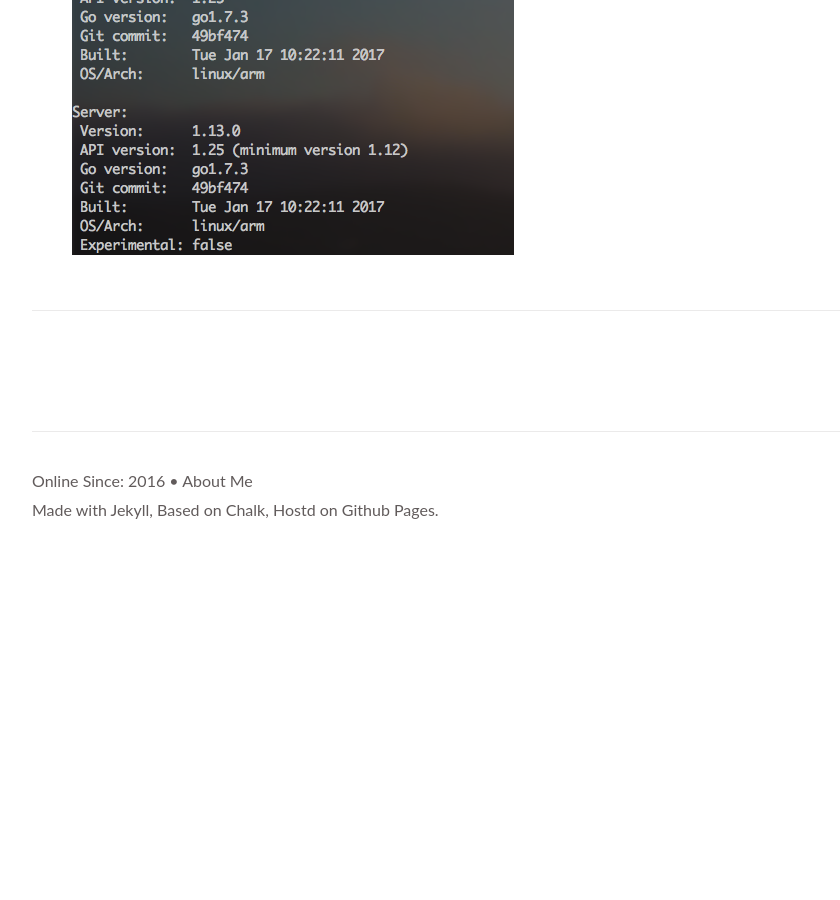
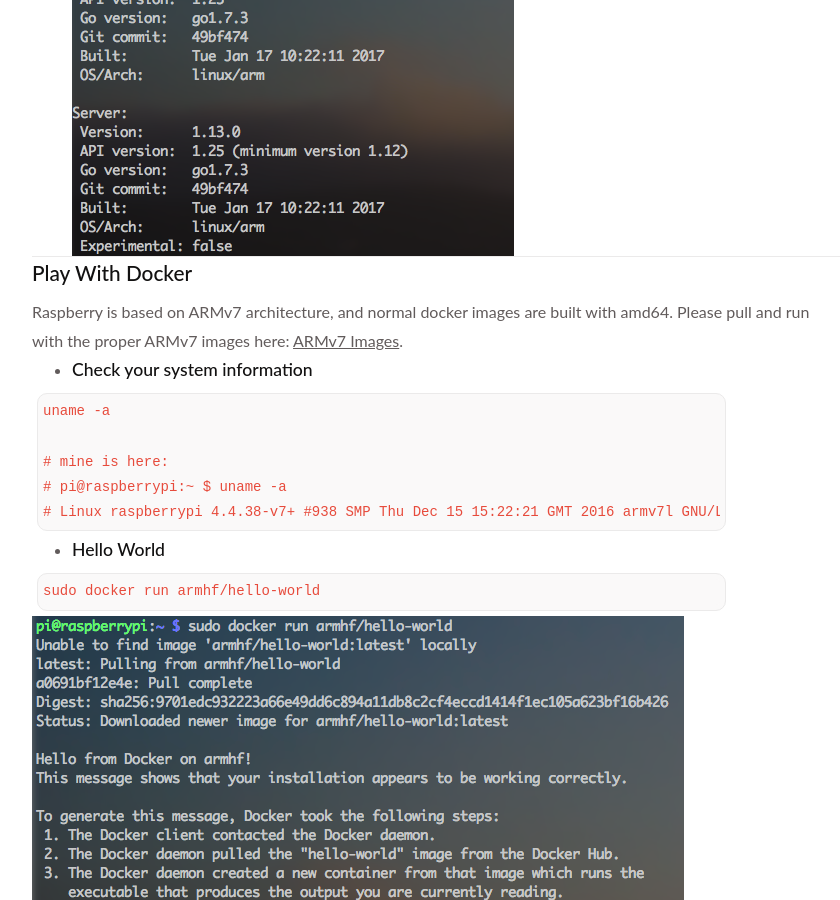
Before and after one commit to modx-space/shawzt.github.io, a Jekyll site: the page built from _posts/2017-01-28-setup-docker-on-raspbian.md, in a window 1280 px wide and 900 px high, scrolled down 2117 px. Shown: the whole window, without its empty margins (203-1043 px from the left). Built offline with Jekyll 4.4.1, drawn with Linux system fonts in a browser that asks for light colours; comment, search, counter and statistics services are not loaded; before the commit the page ends 2726 px from its top, so only the background shows below that.

Commit message:
Update blog: how to setup docker on Raspberry
1. add the section to introduce how to play with docker

````diff
--- a/_posts/2017-01-28-setup-docker-on-raspbian.md
+++ b/_posts/2017-01-28-setup-docker-on-raspbian.md
@@ -14,6 +14,8 @@ Personally, I hate and refuse to do that manually even when I play with the Rasp
 
 And now, the container is much more popular, it makes the software development, deployment more agile and standardized. You may know Docker -- __Docker is the world's leading software containerization platform, and it is committed to build, ship and run software anywhere__. More about Docker, please read here [What is Docker][6].
 ![what-is-docker](/assets/images/docker-intro.png)
+
+---
 
 ### So how to setup and configure Docker on Raspberry?
 
@@ -42,9 +44,32 @@ ps aux | grep docker
 ```
 ![docker-info](/assets/images/docker-info.png)
 
+---
+
+### Play With Docker
+Raspberry is based on ARMv7 architecture, and normal docker images are built with amd64. Please pull and run with the proper ARMv7 images here: [ARMv7 Images][7].
+
++ #### Check your system information
+
+```
+uname -a
+
+# mine is here:
+# pi@raspberrypi:~ $ uname -a
+# Linux raspberrypi 4.4.38-v7+ #938 SMP Thu Dec 15 15:22:21 GMT 2016 armv7l GNU/Linux
+```
+
++ #### Hello World
+
+```
+sudo docker run armhf/hello-world
+```
+![hello-world-by-docker](/assets/images/hello-world-by-docker.png)
+
 [1]: https://github.com/shawzt/ansible-pi
 [2]: https://github.com/shawzt/pi_dashboard
 [3]: https://en.wikipedia.org/wiki/Don't_repeat_yourself
 [4]: /posts/setup-raspberry
 [5]: https://www.raspberrypi.org/downloads/raspbian/
 [6]: https://www.docker.com/what-docker
+[7]: https://hub.docker.com/u/armhf/
````
Also changed, not shown: other parts of _posts/2017-01-28-setup-docker-on-raspbian.md (+1 -1 lines), assets/images/hello-world-by-docker.png (added).
